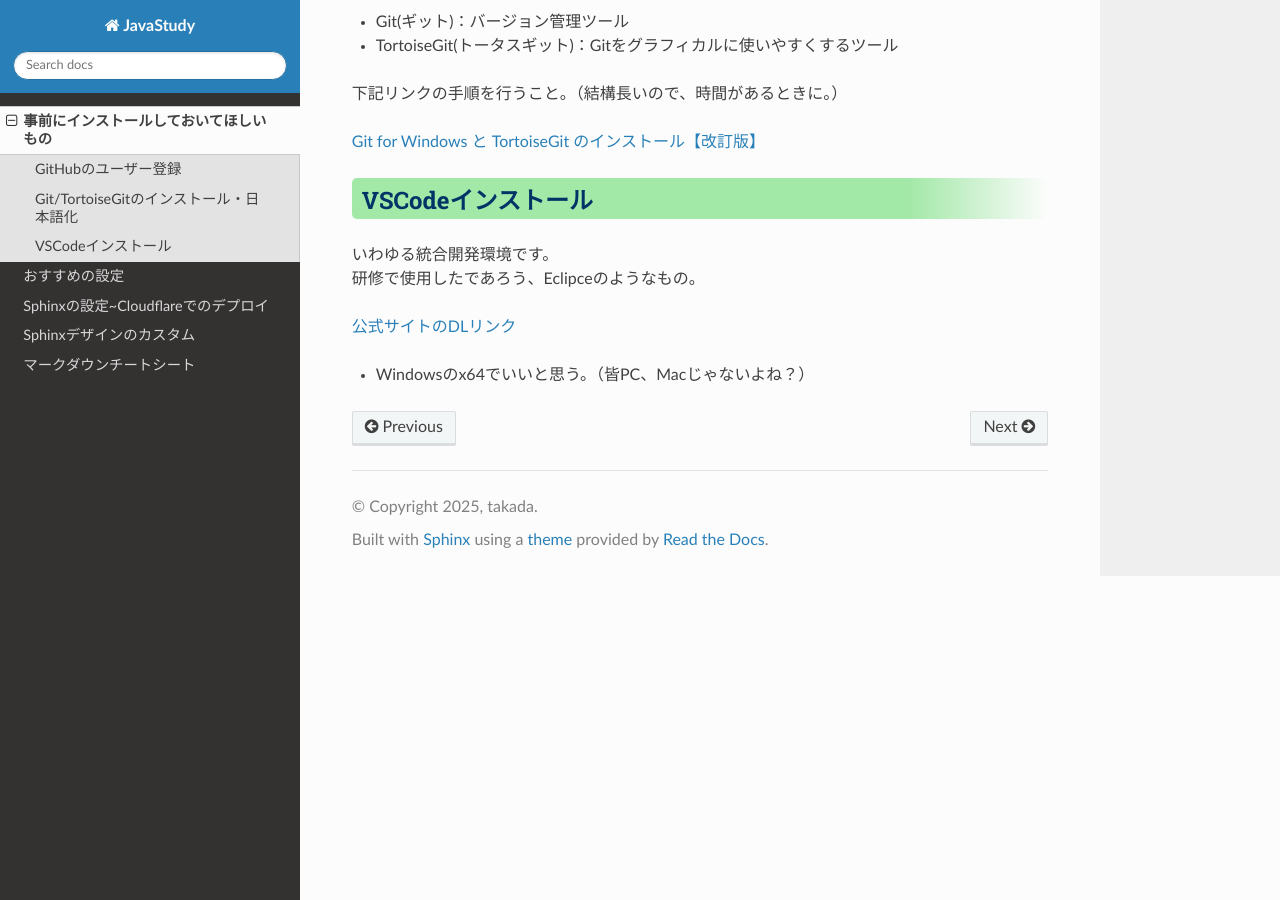
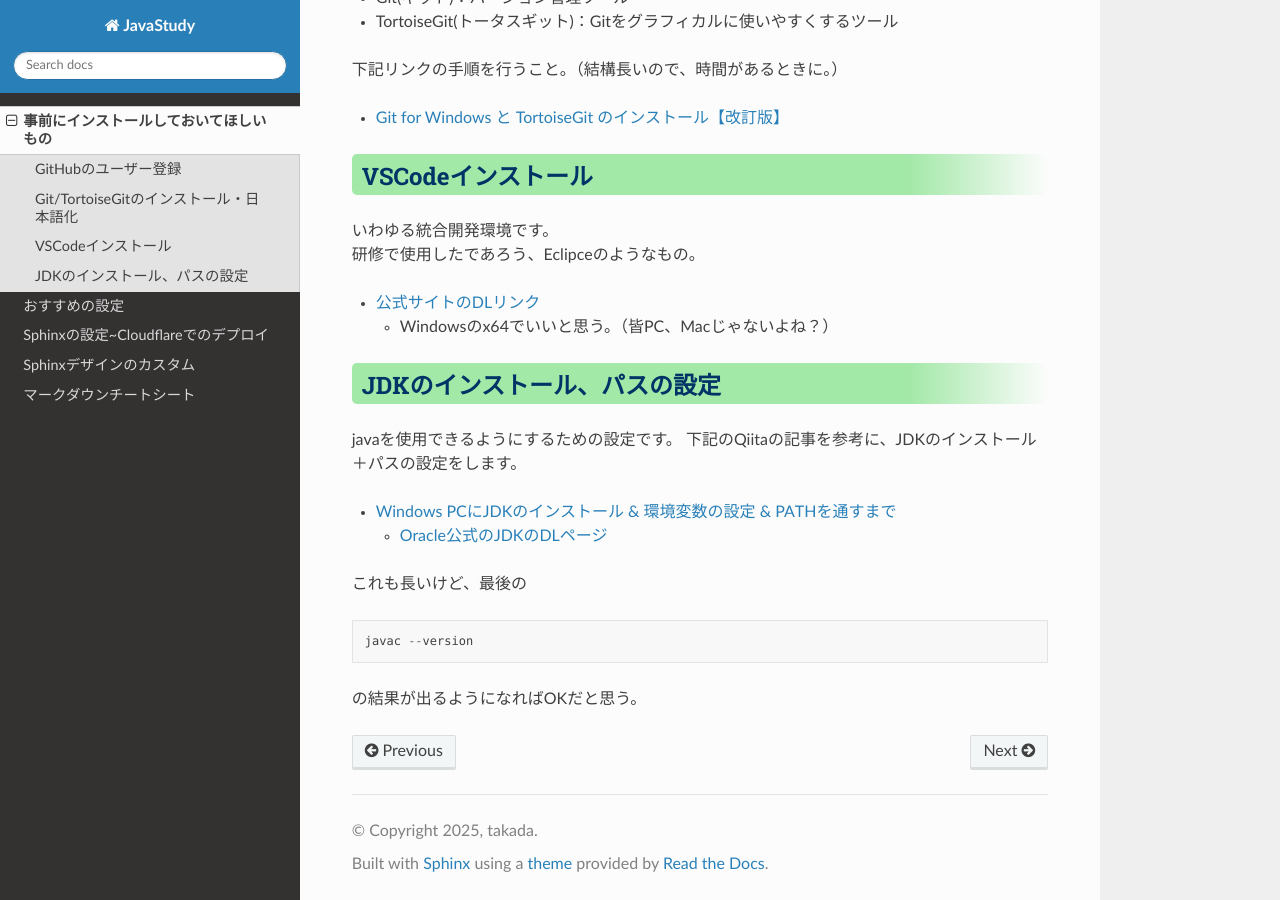
Before and after one commit to tau057/JavaStudy, a Sphinx documentation site: the page built from source/SetUpManuals/inits.md, in a window 1280 px wide and 900 px high, scrolled down 582 px. Built offline with Sphinx 7.4.7 and the Read the Docs theme 3.1.0, drawn with Linux system fonts in a browser that asks for light colours.

Commit message:
JDKのインストール方法を追記

````diff
--- a/source/SetUpManuals/inits.md
+++ b/source/SetUpManuals/inits.md
@@ -7,7 +7,7 @@
 後述のGit操作や、その他サービスへの連動をWeb画面から行えるようになります。
 下記の公式サイトリンクから、SignUpしてください。
 
-[公式サイト](https://github.com/)
+- [公式サイト](https://github.com/)
 
 - 懸念POINT
   - 二段階認証の設定が必須だったような、そうじゃないような。何かトラブったら一緒に解決しましょう。
@@ -20,13 +20,26 @@
 
 下記リンクの手順を行うこと。（結構長いので、時間があるときに。）
 
-[Git for Windows と TortoiseGit のインストール【改訂版】](https://qiita.com/mmake/items/63a869272c0dfa1d50a4)
+- [Git for Windows と TortoiseGit のインストール【改訂版】](https://qiita.com/mmake/items/63a869272c0dfa1d50a4)
 
 ## VSCodeインストール
 
 いわゆる統合開発環境です。
 研修で使用したであろう、Eclipceのようなもの。
 
-[公式サイトのDLリンク](https://code.visualstudio.com/download)
+- [公式サイトのDLリンク](https://code.visualstudio.com/download)
+  - Windowsのx64でいいと思う。（皆PC、Macじゃないよね？）
 
-- Windowsのx64でいいと思う。（皆PC、Macじゃないよね？）
+## JDKのインストール、パスの設定
+
+javaを使用できるようにするための設定です。
+下記のQiitaの記事を参考に、JDKのインストール＋パスの設定をします。
+
+- [Windows PCにJDKのインストール & 環境変数の設定 & PATHを通すまで](https://qiita.com/Keichan_15/items/2a32f592ffeacd10e3f3)
+  - [Oracle公式のJDKのDLページ](https://www.oracle.com/java/technologies/downloads/)
+
+これも長いけど、最後の
+```
+javac --version
+```
+の結果が出るようになればOKだと思う。
````
